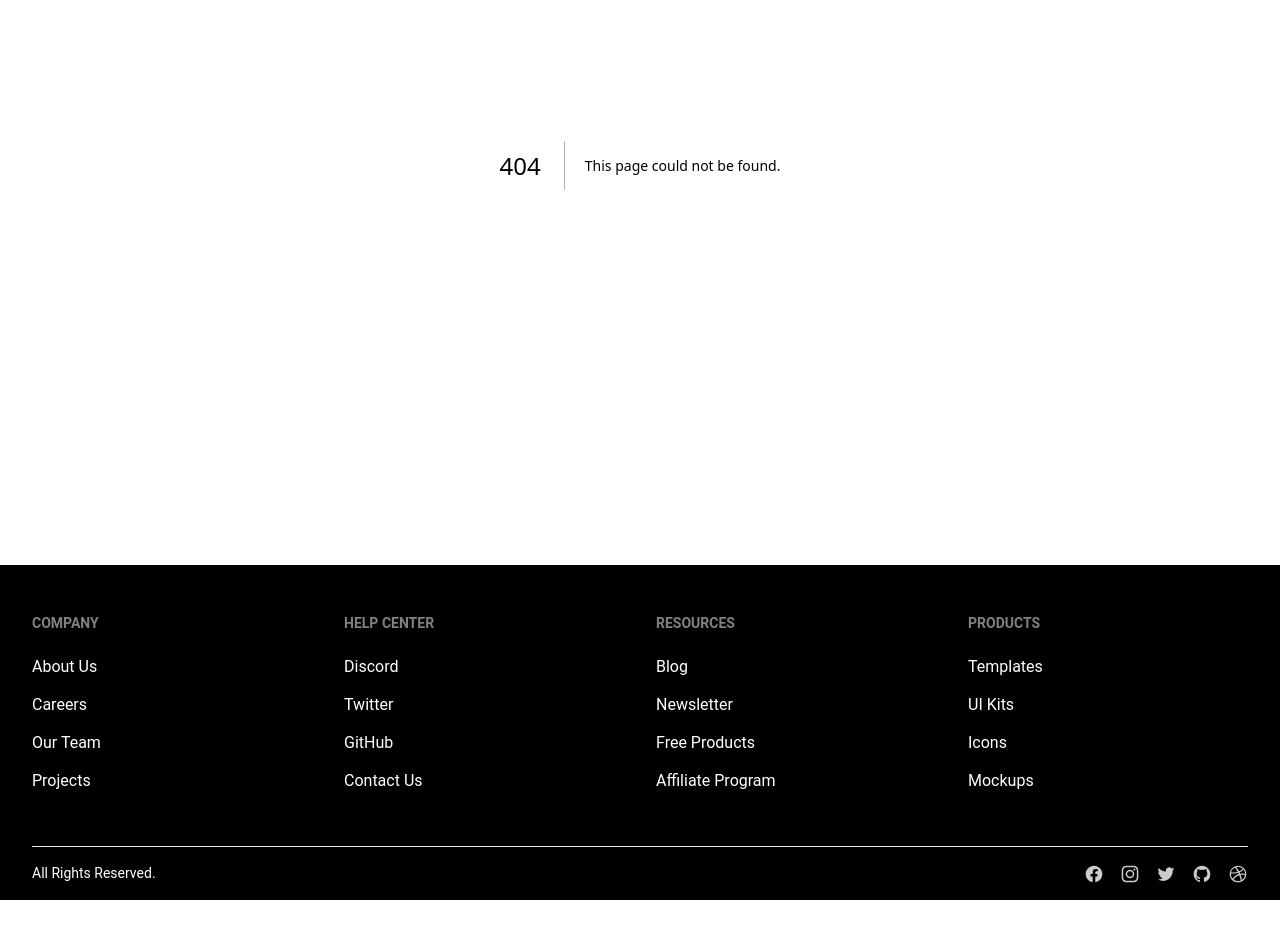
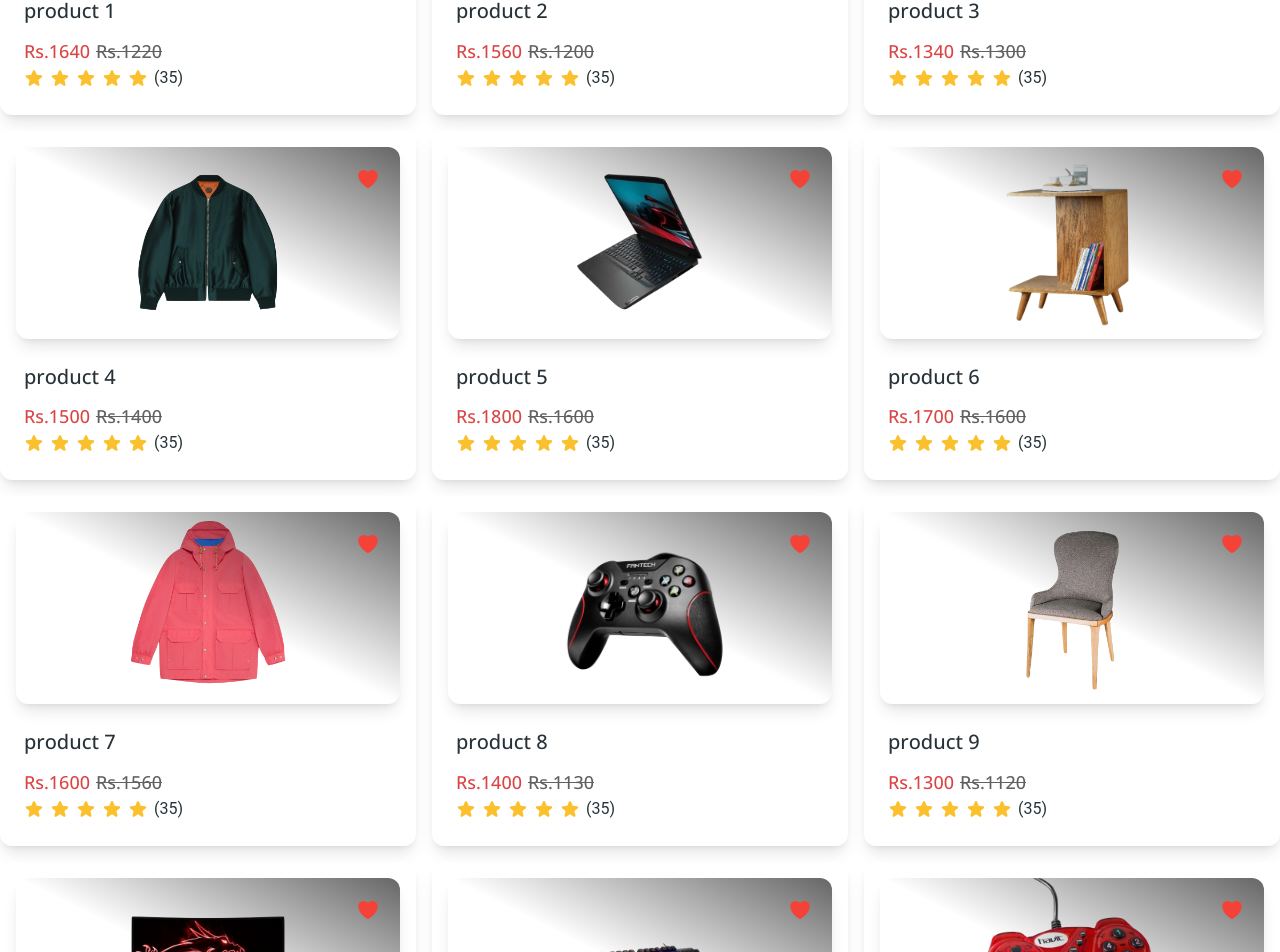
Before and after one commit to ubaidahmed04/Next.js-E-Commerce, a Next.js app: page /allproduct in a window 1280 px wide. Before the commit this address had no page. Shown: the part 317-1269 px from the top of the page. Before the commit the page ends 1217 px from the top, so only its background shows below. Built offline with nearby package versions, Linux system fonts and the light colour scheme.

Commit message:
add add to cart on hover

```diff
--- /dev/null
+++ b/src/app/allproduct/page.jsx
@@ -0,0 +1,33 @@
+import React from 'react'
+import { Appbar,CardDefault } from '@/components'
+import Product1 from "@/components/Images/product1.png";
+import Product2 from "@/components/Images/product2.png";
+import Product3 from "@/components/Images/product3.png";
+import Product4 from "@/components/Images/product4.png";
+import Product5 from "@/components/Images/product5.png";
+import Product6 from "@/components/Images/product6.png";
+import Product7 from "@/components/Images/product7.png";
+import Product8 from "@/components/Images/product8.png";
+import Product9 from "@/components/Images/product9.png";
+import Product10 from "@/components/Images/product10.png";
+import Product11 from "@/components/Images/product11.png";
+const AllProduct = () => {
+  return (
+    <div className='font grid grid-cols-1 md:grid-cols-2 lg:grid-cols-3  justify-items-center gap-4'>
+         <CardDefault url={Product5} title='product 1' price1={1640} price2={1220} />
+          <CardDefault url={Product6} title='product 2' price1={1560} price2={1200} />
+          <CardDefault url={Product7} title='product 3' price1={1340} price2={1300} />
+          <CardDefault url={Product8} title='product 4' price1={1500} price2={1400} />
+          <CardDefault url={Product9} title='product 5' price1={1800} price2={1600} />
+          <CardDefault url={Product10} title='product 6' price1={1700} price2={1600} />
+          <CardDefault url={Product11} title='product 7' price1={1600} price2={1560} />
+          <CardDefault url={Product5} title='product 8' price1={1400} price2={1130} />
+          <CardDefault url={Product1} title='product 9' price1={1300} price2={1120} />
+          <CardDefault url={Product2} title='product 10' price1={1300} price2={1250} />
+          <CardDefault url={Product3} title='product 11' price1={1340} price2={1230} />
+          <CardDefault url={Product4} title='product 12' price1={1430} price2={1230} />
+    </div>
+  )
+}
+
+export default AllProduct
--- a/src/app/home/page.jsx
+++ b/src/app/home/page.jsx
@@ -18,6 +18,7 @@ import Product10 from "@/components/Images/product10.png";
 import Product11 from "@/components/Images/product11.png";
 import Category6 from "@/components/Images/Category6.png";
 import { Button } from '@material-tailwind/react';
+import Link from 'next/link';
 
 const Home = () => {
   return (
@@ -81,9 +82,11 @@ const Home = () => {
           <CardDefault url={Product5} title='product 1' price1={1200} price2={1500} />
         </span>
         <span className='py-5 flex items-center justify-center'>
+          <Link href={'/allproduct'}>
           <Button size="lg" className='text-center bg-secondary'>
             View All Products
           </Button>
+          </Link>
         </span>
         {/* New Arrival section */}
         <Title title='Featured' Subtitle='New Arrivals' />
--- a/src/components/Cards/index.jsx
+++ b/src/components/Cards/index.jsx
@@ -1,13 +1,11 @@
-"use client"
+"use client";
 import {
   Card,
   CardHeader,
   CardBody,
-  CardFooter,
   Typography,
-  Button,
-  Tooltip,
   IconButton,
+  Button
 } from "@material-tailwind/react";
 import Image from "next/image";
 
@@ -27,23 +25,27 @@ function StarIcon() {
     </svg>
   );
 }
+
 export function CardDefault({ url, title, price1, price2 }) {
   return (
     <Card className="min-w-full max-w-[14rem] shadow-lg">
-      <CardHeader floated={false} color="blue-gray " className="group ">
+      <CardHeader floated={false} color="blue-gray " className="group relative">
         <Image
           height={200}
           width={220}
           src={url}
           alt="ui/ux review check"
           className="h-48 w-full object-contain"
-
         />
-
-        <Button size="md" className="hidden group-hover:block absolute inset-y-56 transition-all duration-300 ease-in-out transform group-hover:scale-105 group-hover:opacity-100 w-full h-12 bg-secondary text-white opacity-0" fullWidth={true}>
+        <div className="to-bg-black-10 absolute inset-0 h-full w-full bg-gradient-to-tr from-transparent via-transparent to-black/60 " />
+        {/* Add to Cart button */}
+        <Button
+          size="md"
+          className="absolute bottom-0 left-0 right-0 opacity-0 translate-y-4 group-hover:translate-y-0 group-hover:opacity-100 transition-all duration-300 ease-in-out w-full h-12 bg-secondary text-white"
+          fullWidth={true}
+        >
           Add to Cart
         </Button>
-        <div className="to-bg-black-10 absolute inset-0 h-full w-full bg-gradient-to-tr from-transparent via-transparent to-black/60 " />
         <IconButton
           size="sm"
           color="red"
@@ -59,23 +61,21 @@ export function CardDefault({ url, title, price1, price2 }) {
             <path d="M11.645 20.91l-.007-.003-.022-.012a15.247 15.247 0 01-.383-.218 25.18 25.18 0 01-4.244-3.17C4.688 15.36 2.25 12.174 2.25 8.25 2.25 5.322 4.714 3 7.688 3A5.5 5.5 0 0112 5.052 5.5 5.5 0 0116.313 3c2.973 0 5.437 2.322 5.437 5.25 0 3.925-2.438 7.111-4.739 9.256a25.175 25.175 0 01-4.244 3.17 15.247 15.247 0 01-.383.219l-.022.012-.007.004-.003.001a.752.752 0 01-.704 0l-.003-.001z" />
           </svg>
         </IconButton>
+      </CardHeader>
 
-      </CardHeader>
       <CardBody>
         <div className="mb-3 flex items-center justify-between">
           <Typography variant="h5" color="blue-gray" className="font-medium myfont">
             {title}
           </Typography>
-
         </div>
 
         <Typography
           color="blue-gray"
           className="flex items-center gap-1.5 font-medium text-lg"
         >
-          <span class="text-secondary font-bold myfont">{`Rs.${price1}`}</span>
-          <del class="text-gray-700 mr-2 myfont">{`Rs.${price2}`}</del>
-
+          <span className="text-secondary font-bold myfont">{`Rs.${price1}`}</span>
+          <del className="text-gray-700 mr-2 myfont">{`Rs.${price2}`}</del>
         </Typography>
 
         <Typography
@@ -90,11 +90,6 @@ export function CardDefault({ url, title, price1, price2 }) {
           (35)
         </Typography>
       </CardBody>
-      {/* <CardFooter className="">
-        <Button size="lg" fullWidth={true}>
-          Reserve
-        </Button>
-      </CardFooter> */}
     </Card>
   );
 }
--- a/src/components/Contact/Contactform.jsx
+++ b/src/components/Contact/Contactform.jsx
@@ -7,14 +7,10 @@ import {
   Typography,
   Textarea
 } from "@material-tailwind/react";
-  import { z } from 'zod';
-  const schema = z.object({
-    name: z.string().min(1, "Name is required").max(50, "Name is too long"),
-    email: z.string().email("Invalid email address"),
-  });
+
 export function ContactForm() {
   return (
-       <Card color="transparent"  shadow={false}>
+    <Card color="transparent" shadow={false}>
       <Typography variant="h4" color="blue-gray">
         Contact Us
       </Typography>
@@ -41,8 +37,6 @@ import {
           </Button>
         </span>
       </form>
-
-
     </Card>
   );
 }
```
Lines whose indentation alone changed are shown as unchanged.
